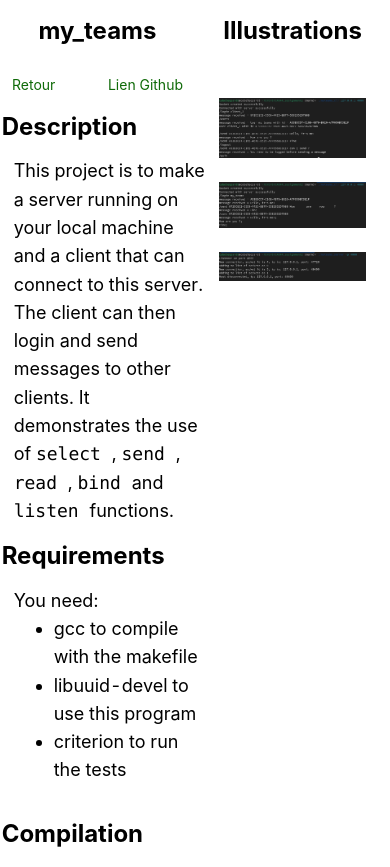
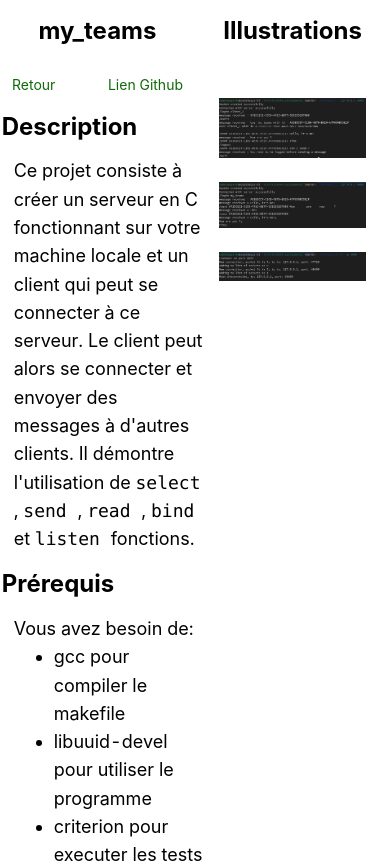
Before and after one commit to CubeLeopard5/app-front, a Nuxt app: page /my_teams in a window 390 px wide. Built offline with nearby package versions, Linux system fonts and the light colour scheme.

Commit message:
continue translation for my_teams and size for phones

```diff
--- a/components/AboutMe.vue
+++ b/components/AboutMe.vue
@@ -22,6 +22,7 @@
                 <span> {{ $t('about.five') }} </span>
             </div>
         </div>
+        <Contact v-if="width < 1400"/>
     </div>
 </template>
 
--- a/locales/en.json
+++ b/locales/en.json
@@ -41,6 +41,7 @@
         },
         "link": "Link to website",
         "github": "Github link",
+        "back": "Back",
         "more": "More information"
     },
     "experiences": {
@@ -115,5 +116,47 @@
             "sixth": "With this project, I and my team also want to bring more interactivity between the players in the world of research. To do this, we want to provide a comment system for the articles where readers can react, ask questions and respond to each other. We will also be providing a space for general communication about the articles."
         }
     },
+    "teams": {
+        "description": {
+            "title": "Description",
+            "first": "This project is to make a server in C running on your local machine and a client that can connect to this server. The client can then login and send messages to other clients. It demonstrates the use of",
+            "and": "and",
+            "functions": "functions."
+        },
+        "requirements": {
+            "title": "Requirements",
+            "need": "You need:",
+            "gcc": "gcc to compile with the makefile",
+            "lib": "libuuid-devel to use this program",
+            "criterion": "criterion to run the tests"
+        },
+        "compilation": {
+            "title": "Compilation",
+            "first": "Use make to compile the program with the Makefile. This will give you 3 binaries:",
+            "second": "You can add to the make command the target of compilation:",
+            "use": "Use",
+            "three": "to remove all .o files and binaries."
+        },
+        "usage": {
+            "title": "Usage",
+            "first": "To run the server:",
+            "second": "This will make the server running on 127.0.0.1 and to use the default port 4000. You can add the option -p or --port to change the port number.",
+            "three": "To run the client:",
+            "fourth": "Choose the host and port number of an existing myteams_server running instance.",
+            "fifth": "To run the tests:"
+        },
+        "commands": {
+            "title": "Program commands",
+            "first": "Display help:",
+            "second": "Login with a username:",
+            "fourth": "#this will return you an uuid",
+            "fifth": "Send message to someone:",
+            "sixth": "See all users information:",
+            "seven": "See one user information:",
+            "eight": "See conversation with a user:",
+            "nine": "Logout:",
+            "ten": "Quit the program:"
+        }
+    },
     "language": "Language"
  }
--- a/locales/fr.json
+++ b/locales/fr.json
@@ -41,6 +41,7 @@
         },
         "link": "Lien vers le site",
         "github": "Lien Github",
+        "back": "Retour",
         "more": "Plus d'informations"
     },
     "experiences": {
@@ -115,5 +116,47 @@
             "sixth": "Avec ce projet, moi et mon équipe avons également une volonté d’apporter plus d'interactivité entre les acteurs du monde de la recherche. Pour cela nous souhaitons apporter un système de commentaire au niveau des articles où les lecteurs pourraient réagir, poser des questions et se répondre entre eux. Nous apporterons également un espace pour communiquer de façon générale par rapport aux articles."
         }
     },
+    "teams": {
+        "description": {
+            "title": "Description",
+            "first": "Ce projet consiste à créer un serveur en C fonctionnant sur votre machine locale et un client qui peut se connecter à ce serveur. Le client peut alors se connecter et envoyer des messages à d'autres clients. Il démontre l'utilisation de",
+            "and": "et",
+            "functions": "fonctions."
+        },
+        "requirements": {
+            "title": "Prérequis",
+            "need": "Vous avez besoin de:",
+            "gcc": "gcc pour compiler le makefile",
+            "lib": "libuuid-devel pour utiliser le programme",
+            "criterion": "criterion pour executer les tests"
+        },
+        "compilation": {
+            "title": "Compilation",
+            "first": "Utilisez make pour compiler le programme avec le Makefile. Vous obtiendrez ainsi 3 binaires :",
+            "second": "Vous pouvez ajouter à la commande make la cible de la compilation :",
+            "use": "Utilisez",
+            "three": "pour supprimer tous les fichiers .o et les fichiers binaires."
+        },
+        "usage": {
+            "title": "Usage",
+            "first": "Pour executer le serveur:",
+            "second": "Le serveur fonctionnera alors sur 127.0.0.1 et utilisera le port par défaut 4000. Vous pouvez ajouter l'option -p ou --port pour modifier le numéro de port.",
+            "three": "pour executer le client:",
+            "fourth": "Choisissez l'hôte et le numéro de port d'une instance existante de myteams_server.",
+            "fifth": "Pour executer les tests:"
+        },
+        "commands": {
+            "title": "Commandes du programme",
+            "first": "Afficher l'aide:",
+            "second": "Se connecter avec un username:",
+            "fourth": "#Cela va vous retourner un uuid",
+            "fifth": "Envoyer un message à quelqu'un:",
+            "sixth": "Voir les informations de tous les utilisateurs:",
+            "seven": "Voir les information d'un utilisateur:",
+            "eight": "Voir la conversation avec un utilisateur:",
+            "nine": "Déconnexion:",
+            "ten": "Quitter le programme:"
+        }
+    },
     "language": "Langue"
  }
--- a/pages/erudia.vue
+++ b/pages/erudia.vue
@@ -3,8 +3,8 @@
         <div class="col-text">
             <span class="title" style="margin-bottom: 12px; margin-top: 12px;"> Erudia </span>
             <div style="display: flex; flex-direction: row; align-items: center; width: 100%; justify-content: space-between;">
-                <NuxtLink to="/" style="margin-left: 12px;"> Retour </NuxtLink>
-                <a href="https://erudia.fr" target="_blank" style="margin-right: 12px;"> Lien </a>
+                <NuxtLink to="/" style="margin-left: 12px;"> {{ $t('projects.back') }} </NuxtLink>
+                <a href="https://erudia.fr" target="_blank" style="margin-right: 12px;"> {{ $t('projects.link') }} </a>
             </div>
             <div class="description">
                 <div class="descriptin-box">
--- a/pages/my_teams.vue
+++ b/pages/my_teams.vue
@@ -3,75 +3,74 @@
         <div class="col-text">
             <span class="title" style="margin-bottom: 12px; margin-top: 12px;"> my_teams </span>
             <div style="display: flex; flex-direction: row; align-items: center; width: 100%; justify-content: space-between;">
-                <NuxtLink to="/" style="margin-left: 12px;"> Retour </NuxtLink>
-                <a href="https://github.com/CubeLeopard5/my_teams" target="_blank" style="margin-right: 12px;"> Lien Github</a>
+                <NuxtLink to="/" style="margin-left: 12px;"> {{ $t('projects.back') }} </NuxtLink>
+                <a href="https://github.com/CubeLeopard5/my_teams" target="_blank" style="margin-right: 12px;"> {{ $t('projects.github') }} </a>
             </div>
             <div class="description">
                 <div class="descriptin-box">
-                    <span class="title" style="padding-left: 12px;"> Description </span>
-                    <span style="padding-left: 24px;"> This project is to make a server running on your local machine and a client that can connect to this server. The client can then login and send messages to other clients. It demonstrates the use of <code> select </code>, <code> send </code>, <code> read </code>, <code> bind </code> and <code> listen </code> functions. </span>
+                    <span class="title" style="padding-left: 12px;"> {{ $t('teams.description.title') }} </span>
+                    <span style="padding-left: 24px;"> {{ $t('teams.description.first') }} <code> select </code>, <code> send </code>, <code> read </code>, <code> bind </code> {{ $t('teams.description.and') }} <code> listen </code> {{ $t('teams.description.functions') }} </span>
                 </div>
                 <div class="descriptin-box">
-                    <span class="title" style="padding-left: 12px;"> Requirements </span>
+                    <span class="title" style="padding-left: 12px;"> {{ $t('teams.requirements.title') }} </span>
                     <div style="padding-left: 24px;">
-                        <span> You need: </span>
+                        <span> {{ $t('teams.requirements.need') }} </span>
                         <ul>
-                            <li> gcc to compile with the makefile </li>
-                            <li> libuuid-devel to use this program </li>
-                            <li> criterion to run the tests </li>
+                            <li> {{ $t('teams.requirements.gcc') }} </li>
+                            <li> {{ $t('teams.requirements.lib') }} </li>
+                            <li> {{ $t('teams.requirements.criterion') }} </li>
                         </ul>
                     </div>
                 </div>
                 <div class="descriptin-box">
-                    <span class="title" style="padding-left: 12px;"> Compilation </span>
+                    <span class="title" style="padding-left: 12px;"> {{ $t('teams.compilation.title') }} </span>
                     <div style="padding-left: 24px;">
-                        <span> Use make to compile the program with the Makefile. This will give you 3 binaries: </span>
+                        <span> {{ $t('teams.compilation.first') }} </span>
                         <ul>
                             <li> <code> myteams_server </code> </li>
                             <li> <code> myteams_cli </code> </li>
                             <li> <code> run_tests </code> </li>
                         </ul>
-                        <span> You can add to the make command the target of compilation: </span>
+                        <span> {{ $t('teams.compilation.second') }} </span>
                         <ul>
                             <li> <code> make server </code> </li>
                             <li> <code> make client </code> </li>
                             <li> <code> make tests </code> </li>
                         </ul>
-                        <span> Use <code> make fclean </code> to remove all .o files and binaries. </span>
+                        <span> {{ $t('teams.compilation.use') }} <code> make fclean </code> {{ $t('teams.compilation.three') }} </span>
                     </div>
                 </div>
                 <div class="descriptin-box">
-                    <span class="title" style="padding-left: 12px;"> Usage </span>
+                    <span class="title" style="padding-left: 12px;"> {{ $t('teams.usage.title') }} </span>
                     <div style="display: flex; flex-direction: column; padding-left: 24px; gap: 12px;">
-                        <span> To run the server: </span>
+                        <span> {{ $t('teams.usage.first') }} </span>
                         <code class="code-text"> ./myteams_server </code>
-                        <span> This will make the server running on 127.0.0.1 and to use the default port 4000. You can add the option -p or --port to change the port number. </span>
-                        <span> To run the client: </span>
+                        <span> {{ $t('teams.usage.second') }} </span>
+                        <span> {{ $t('teams.usage.three') }} </span>
                         <code class="code-text"> ./myteams_cli &lt;host&gt; &lt;port number&gt; </code>
-                        <span> Choose the host and port number of an existing myteams_server running instance. </span>
-                        <span> To run the tests: </span>
+                        <span> {{ $t('teams.usage.fourth') }} </span>
+                        <span> {{ $t('teams.usage.fifth') }} </span>
                         <code class="code-text"> ./run_tests </code>
                     </div>
                 </div>
                 <div class="descriptin-box">
-                    <span class="title" style="padding-left: 12px;"> Program commands </span>
+                    <span class="title" style="padding-left: 12px;"> {{ $t('teams.commands.title') }} </span>
                     <div style="display: flex; flex-direction: column; padding-left: 24px; gap: 12px;">
-                        <span> Display help: </span>
+                        <span> {{ $t('teams.commands.first') }} </span>
                         <code class="code-text"> /help </code>
-                        <span> Login with a username: </span>
-                        <span> To run the client: </span>
-                        <code class="code-text"> /login &lt;username&gt; #this will return you an uuid </code>
-                        <span> Send message to someone: </span>
+                        <span> {{ $t('teams.commands.second') }} </span>
+                        <code class="code-text"> /login &lt;username&gt; {{ $t('teams.commands.fourth') }} </code>
+                        <span> {{ $t('teams.commands.fifth') }} </span>
                         <code class="code-text"> /send &lt;uuid&gt; &lt;message&gt; </code>
-                        <span> See all users information: </span>
+                        <span> {{ $t('teams.commands.sixth') }} </span>
                         <code class="code-text"> /users </code>
-                        <span> See one user information: </span>
+                        <span> {{ $t('teams.commands.seven') }} </span>
                         <code class="code-text"> /user &lt;uuid&gt; </code>
-                        <span> See conersation with a user: </span>
+                        <span> {{ $t('teams.commands.eight') }} </span>
                         <code class="code-text"> /conv &lt;uuid&gt; </code>
-                        <span> Logout: </span>
+                        <span> {{ $t('teams.commands.nine') }} </span>
                         <code class="code-text"> /logout </code>
-                        <span> Quit the program: </span>
+                        <span> {{ $t('teams.commands.ten') }} </span>
                         <code class="code-text"> /quit </code>
                     </div>
                 </div>
```
Also changed, not shown: pages/index.vue (+16 -0 lines), 1 other file (tests, documents, lock files or other folders).
